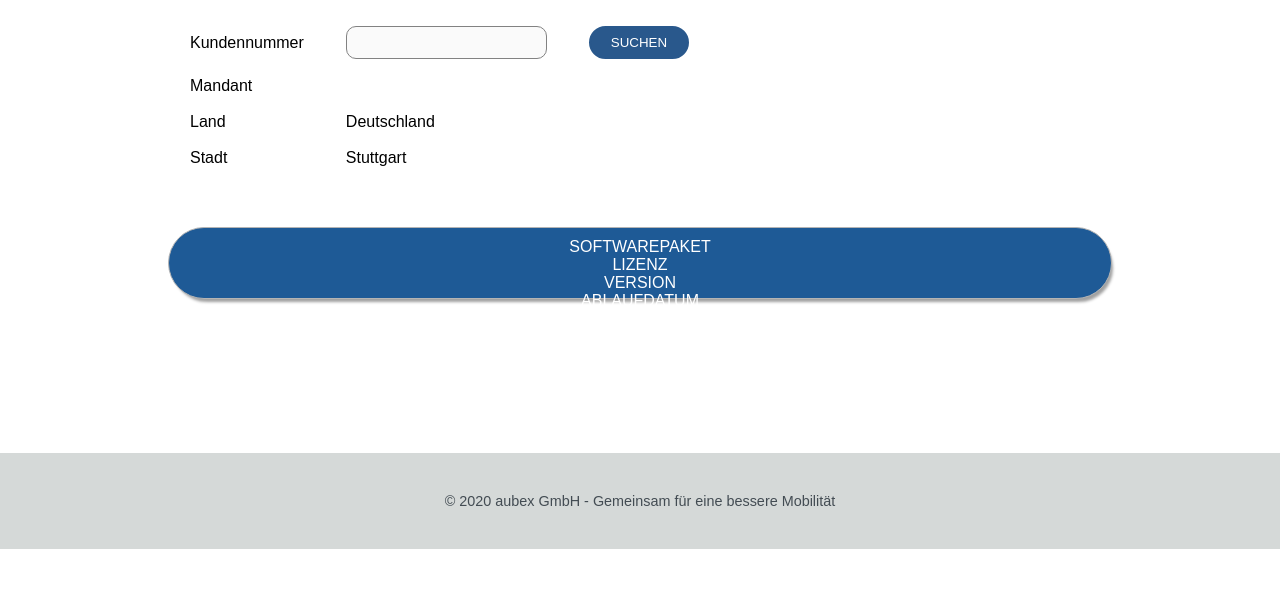
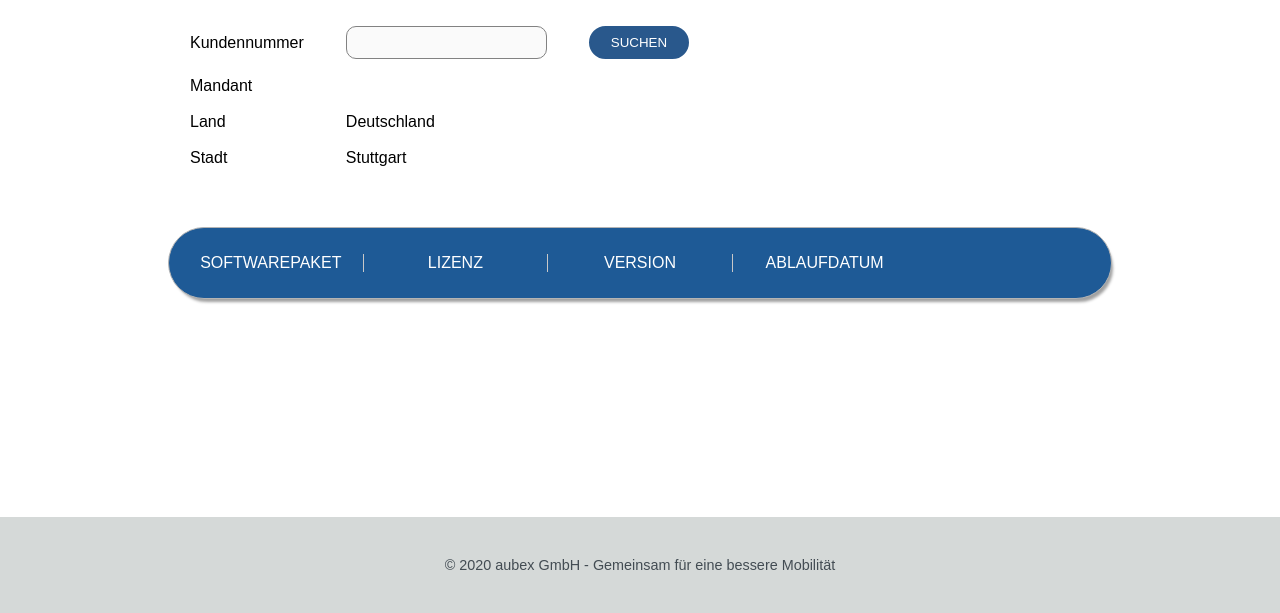
Before and after one commit to KanarUIB/OneO, a Django app: page / in a window 1280 px wide. Shown: the part 853-1466 px from the top of the page. Before the commit the page ends 1402 px from the top, so only its background shows below. Run offline with Django 3.2, Linux system fonts and the light colour scheme; data comes from the database, SQL or seed files in the repository; both versions use the stored data as it was after the commit.

Commit message:
Ajax Debug

```diff
--- a/pages/static/css/style.css
+++ b/pages/static/css/style.css
@@ -187,7 +187,21 @@ html, body{
                 text-align: center;
                 border-collapse: collapse;
             }
-            .checker > div{
+            .checker .header{
+                display: flex;
+                border: 1px solid rgb(180,180,180);
+                box-shadow: 3px 5px 3px -2px rgb(160,160,160);
+                border-radius: 50px;
+                margin: 10px 0;
+                padding: 10px;
+                height: 32px;
+                align-items: center;
+                background: rgb(30,90,150);
+                color: white;
+                height: 50px;
+                text-transform: uppercase;
+            }
+            .checker .results > div{
                 display: flex;
                 border: 1px solid rgb(180,180,180);
                 box-shadow: 3px 5px 3px -2px rgb(160,160,160);
@@ -197,18 +211,31 @@ html, body{
                 height: 32px;
                 align-items: center;
             }
-            .checker > div:nth-child(odd){
-                background: rgb(240,240,240);
+            .checker .results > div:nth-child(odd){
+                background: rgb(230,230,230);
             }
             .checker > div{
-                display: hidden;
+                1display: hidden;
             }
             .checker .header{
-                background: red;
-                display: block;
+                1background: red;
             }
-            .checker > div > div{
+            .results .line{
+                display: flex;
+                transition-duration: 600ms;
+            }
+            .checker .results .line > div, .checker .header > div{
                 flex: 1;
+                border-right: 1px solid rgb(100,100,100);
+            }
+            .checker .header > div{
+                border-right: 1px solid rgb(200,200,200);
+            }
+            .checker .header > div:nth-child(4){
+                border-right: none;
+            }
+            .checker .results .line > div:nth-child(4), .checker .results .line > div:nth-child(5){
+                border-right: none;
             }
             .checker button{
                 display: block;
@@ -251,10 +278,14 @@ html, body{
             #search:hover{
                 background: #2968BC;
             }
+            #search:active, .checker button:active, .pakete button:active, .details:active{
+                background: #2982BC;
+            }
             button:hover{
                 background: #29588C;
                 color: white;
             }
+
 
             .checker td:last-child{
                 border: none;
--- a/pages/views.py
+++ b/pages/views.py
@@ -32,6 +32,9 @@ def getUser(request):
             "version": str(x.swId.version)
         })
 
+
+    print(kundenliste)
+
     data = {
         "kunde": kundenliste
     }
--- a/templates/dashboard.html
+++ b/templates/dashboard.html
@@ -75,28 +75,43 @@
 
                     if(data && newdata.length > 0 ){
                         $("#mandant").text(newdata[0]["kdNr"]);
+                        $(".checker .results .line").replaceWith("");
                         for(var x = 0; x < newdata.length; x++){
 
                             lizenz = newdata[x]["lizenz"] == "True" ? "AKTIV" : "INAKTIV";
 
-                            $(".checker").append(""
-                                + "<div style='display: hidden;'>"
+                            if(lizenz == "INAKTIV"){
+                                button ="<div><button>Update</button></div>"
+                            }else{
+                                button ="<div></div>"
+                            }
+
+                            $(".checker .results").append(""
+                                + "<div class='line' style='opacity: 0;'>"
                                     + "<div>" + newdata[x]["swId"] + "</div>"
                                     + "<div class='lizenz'>" + lizenz + "</div>"
                                     + "<div>" + newdata[x]["version"] + "</div>"
                                     + "<div>20.07.2025</div>"
-                                    + "<div>"
-                                        + "<button>Update</button>"
-                                    + "</div>"
+                                    + button
                                 + "</div>");
+
 
                         }
 
+                        setTimeout(function(){
+                            $(".line").css("opacity","1");
+
+                        },200);
 
 
                         $("#error").css("opacity","0");
                         $("#kdNr").addClass("searchChange");
                     }else{
+                        $("#mandant").text("");
+                        $(".line").css("opacity","0");
+                        setTimeout(function(){
+                            $(".checker .results .line").replaceWith("");
+                        },400);
                         $("#error").css("opacity","1");
                         $("#kdNr").addClass("searchChange");
                     }
@@ -143,12 +158,15 @@
 
 
     <div class="checker">
-        <div class="header" style="background: rgb(30,90,150); color: white; height: 50px;text-transform: uppercase">
+        <div class="header">
             <div>Softwarepaket</div>
             <div>Lizenz</div>
             <div>Version</div>
             <div>Ablaufdatum</div>
             <div></div>
+        </div>
+        <div class="results">
+            <div class="line" style="opacity: 0;"></div>
         </div>
      <!--   {% for x in khs %}
         {% if x.kdNr|equals:"Mercedesverkauf GmbH" %}
```
Also changed, not shown: db.sqlite3.
